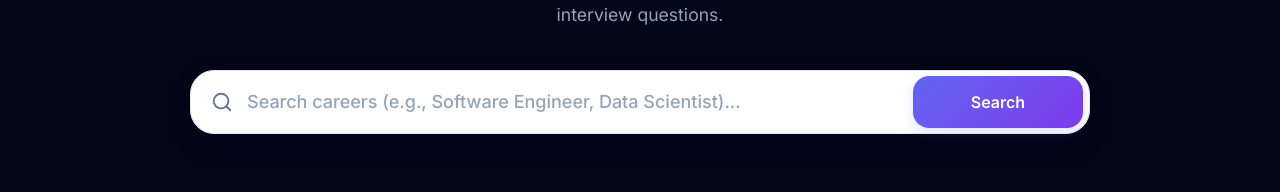
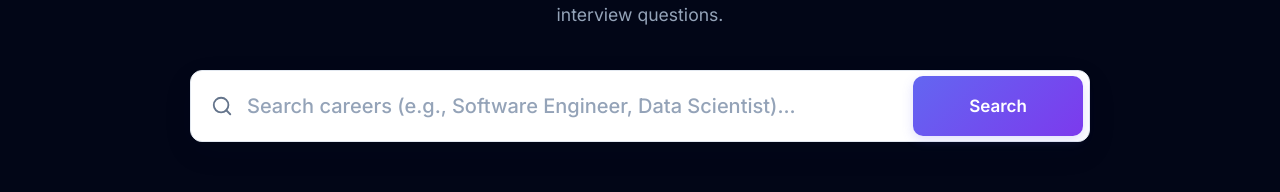
Before and after one commit to candidatetohr/Candidate-to-hr, a React (Vite) app in the folder client/: page /roadmaps in a window 1280 px wide. Shown: the part 358-550 px from the top of the page. Built offline with nearby package versions, Linux system fonts and the light colour scheme; no server answers.

Commit message:
website fixed issuess

```diff
--- a/client/src/components/Footer.jsx
+++ b/client/src/components/Footer.jsx
@@ -39,7 +39,7 @@ function Footer() {
           </ul>
         </div>
 
-        {/* Column 4: AI Tools */}
+        {/* Column 4: AI Tools Part 1 */}
         <div className="footer-col">
           <h3>AI Tools</h3>
           <ul>
@@ -50,6 +50,13 @@ function Footer() {
             <li><Link to="/rejection-decoder">Rejection Decoder</Link></li>
             <li><Link to="/learning-path">Learning Path Generator</Link></li>
             <li><Link to="/placement-probability">Placement Probability</Link></li>
+          </ul>
+        </div>
+
+        {/* Column 5: AI Tools Part 2 */}
+        <div className="footer-col">
+          <h3>AI Tools</h3>
+          <ul>
             <li><Link to="/truth-detector">Truth Detector</Link></li>
             <li><Link to="/culture-fit">Culture Fit Analyzer</Link></li>
             <li><Link to="/offer-negotiator">Offer Negotiator</Link></li>
--- a/client/src/index.css
+++ b/client/src/index.css
@@ -394,12 +394,12 @@ a:hover {
   background: rgba(15, 23, 42, 0.5); /* translucent input */
   backdrop-filter: blur(8px);
   border: 1px solid var(--border-default);
-  border-radius: var(--radius-md);
+  border-radius: 12px; /* square rounded */
   padding: 0 var(--spacing-16);
-  height: 48px;
+  height: 54px; /* a little big */
   color: var(--text-primary);
   font-family: 'Inter', sans-serif;
-  font-size: 16px;
+  font-size: 18px; /* a little big */
   width: 100%;
   transition: var(--transition);
   outline: none;
@@ -415,6 +415,7 @@ a:hover {
 .form-input::placeholder, .form-textarea::placeholder {
   color: rgba(148, 163, 184, 0.55);
   font-style: normal;
+  font-size: 18px; /* matching input size */
 }
 
 /* ─── Universal Input with Icon ────────────────────────────────────────────── */
--- a/client/src/pages/ResumeAnalyzerPage.css
+++ b/client/src/pages/ResumeAnalyzerPage.css
@@ -289,13 +289,19 @@
   width: 100%;
   background: var(--bg-primary);
   border: 1px solid var(--border-default);
-  border-radius: 10px;
-  padding: 10px 14px;
+  border-radius: 12px;
+  padding: 12px 16px;
   color: var(--text-primary);
-  font-size: 0.9rem;
+  font-size: 18px;
   font-family: inherit;
   transition: border-color 0.2s;
   box-sizing: border-box;
+}
+.az-input {
+  height: 54px;
+}
+.az-input::placeholder, .az-textarea::placeholder {
+  font-size: 18px;
 }
 .az-input:focus, .az-textarea:focus {
   outline: none;
--- a/client/src/pages/RoadmapHub.css
+++ b/client/src/pages/RoadmapHub.css
@@ -69,8 +69,8 @@
   align-items: center;
   background: #ffffff;
   border: 1px solid #e2e8f0;
-  border-radius: 24px;
-  height: 64px;
+  border-radius: 12px; /* square rounded */
+  height: 72px; /* a little big */
   padding: 6px 6px 6px 20px;
   box-shadow: 0 10px 30px rgba(15, 23, 42, 0.08);
   transition: border-color 300ms ease, box-shadow 300ms ease;
@@ -114,7 +114,7 @@
   background: transparent !important;
   color: #1e293b !important;
   font-family: 'Inter', sans-serif;
-  font-size: 18px;
+  font-size: 20px; /* a little big */
   font-weight: 500;
   outline: none !important;
   height: 100%;
@@ -151,13 +151,13 @@
 
 .hub-search-submit-btn {
   width: 170px;
-  height: 52px;
-  border-radius: 16px;
+  height: 60px; /* matching the 72px bar height minus paddings */
+  border-radius: 10px; /* square rounded to match container */
   background: linear-gradient(135deg, #6366f1 0%, #7c3aed 100%);
   color: #ffffff !important;
   font-family: 'Inter', sans-serif;
   font-weight: 600;
-  font-size: 16px;
+  font-size: 17px; /* slightly bigger text */
   border: none;
   cursor: pointer;
   display: inline-flex;
```
